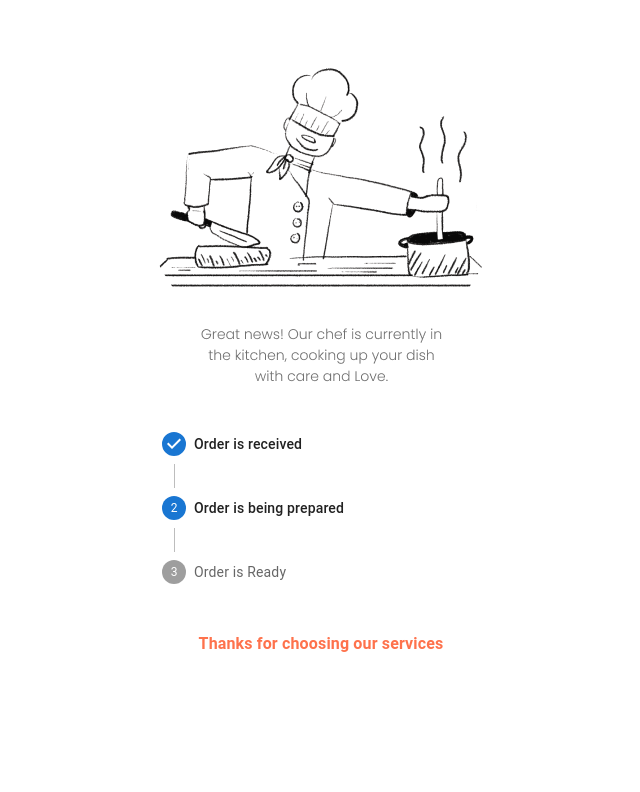
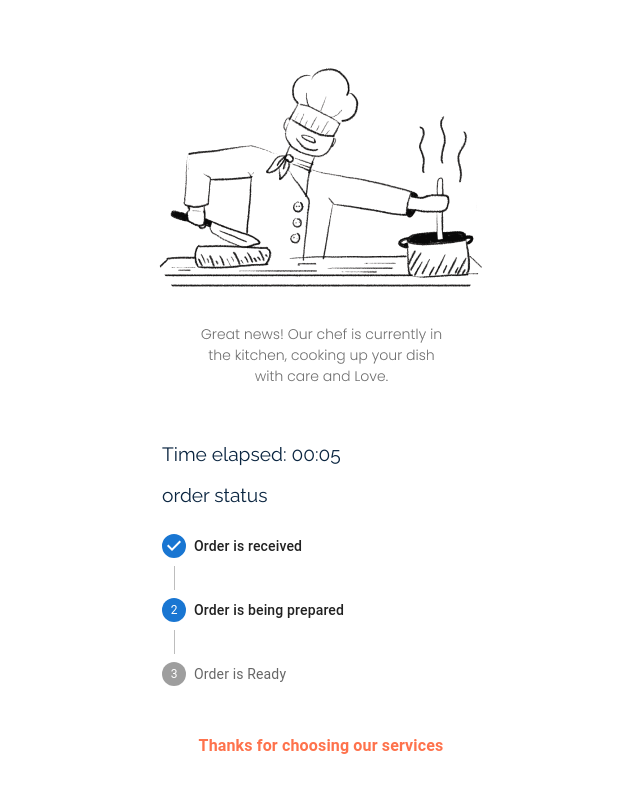
Before and after one commit to GSG-G13/MenuMingle, a React (Vite) app in the folder client/: page /waiting-room in a window 1280 px wide. Shown: the top 792 px of the page, without its empty margins (319-959 px from the left). Built offline with nearby package versions, Linux system fonts and the light colour scheme; no server answers.

Commit message:
feat: save changes

```diff
--- a/client/src/App.tsx
+++ b/client/src/App.tsx
@@ -1,4 +1,5 @@
 import { RouterProvider, createBrowserRouter } from 'react-router-dom';
+import { createContext, useContext } from 'react';
 import { Login, SignUp } from './pages';
 import SplashPage from './pages/SplashPage/Splash';
 import WaitingRoom from './pages/WatingRoom';
--- a/client/src/components/Payment/CheckoutForm.tsx
+++ b/client/src/components/Payment/CheckoutForm.tsx
@@ -17,6 +17,8 @@ type BodyType = {
 const CheckoutForm = () => {
   const [orders, setOrders] = useState<[] | null>([]);
   const [notes, setNotes] = useState('');
+  const [cartId, setCartId] = useState<number>(10);
+  const navigate = useNavigate();
 
   useEffect(() => {
     let dataFromLocalStorage = JSON.parse(localStorage.getItem('items') as string);
@@ -32,12 +34,21 @@ const CheckoutForm = () => {
     const noteFromLocalStorage = localStorage.getItem('note') as string;
     setNotes(noteFromLocalStorage);
   }, []);
+  // useEffect(() => {
+  //   localStorage.setItem('cartId', cartId?.toString());
+  // }, [cartId]);
+
+  const addToCart = async (reqBody: BodyType) => {
+    const data = await axios.post(`${serverUrl}/api/v1/cart/add-to-cart`, reqBody);
+    console.log(data.data.cartId);
+    setCartId(data.data.cartId);
+    navigate('/waiting-room', { state: cartId });
+    console.log(data.data.cartId, 'aaaaa');
+  };
   const { mutate } = useMutation({
     mutationKey: ['post'],
-    mutationFn: (reqBody: BodyType) =>
-      axios.post(`${serverUrl}/api/v1/cart/add-to-cart`, reqBody),
+    mutationFn: addToCart,
   });
-  const navigate = useNavigate();
 
   const stripe = useStripe();
   const elements = useElements();
@@ -49,10 +60,7 @@ const CheckoutForm = () => {
     e.preventDefault();
 
     if (!stripe || !elements) {
-      // Stripe.js has not yet loaded.
-      // Make sure to disable form submission until Stripe.js has loaded.
       return;
-      // 4242 4242 4242 4242
     }
 
     setIsProcessing(true);
@@ -64,7 +72,7 @@ const CheckoutForm = () => {
 
     if (error) {
       setMessage(`Payment failed: ${error.message}`);
-      console.log('Error', error.message);
+      console.log('Error', message);
     } else if (paymentIntent.status === 'succeeded') {
       const body = {
         orders,
@@ -72,11 +80,9 @@ const CheckoutForm = () => {
         customerId: 123456,
       };
       mutate(body);
-      navigate('/waiting-room');
     }
     setIsProcessing(false);
   };
-
   return (
     <form onSubmit={handleSubmit}>
       <PaymentElement />
--- a/client/src/components/watingRoomComponent/Status.tsx
+++ b/client/src/components/watingRoomComponent/Status.tsx
@@ -2,12 +2,59 @@ import Box from '@mui/material/Box';
 import Stepper from '@mui/material/Stepper';
 import Step from '@mui/material/Step';
 import StepLabel from '@mui/material/StepLabel';
+import { useState, useEffect } from 'react';
+import { useQuery } from '@tanstack/react-query';
+import { useLocation } from 'react-router-dom';
+import axios from 'axios';
 
-const steps = ['Order is received', 'Order is being prepared', 'Order is Ready'];
+const serverUrl = import.meta.env.VITE_APP_SERVER_URL;
 
 const Status = () => {
+  const location = useLocation();
+  const { state } = location;
+  console.log(state, 'cartId');
+
+  // const [cartId, setCartId] = useState<number>();
+  const getOrderStatus = async (cartInput: number) => {
+    const getCartStatus = await axios.get(
+      `${serverUrl}/api/v1/cart/get-cart-status?cartId=${cartInput}`,
+    );
+    return getCartStatus.data.data.status;
+  };
+
+  // useEffect(() => {
+  //   const cartIdFromLocalStorage = localStorage.getItem('cartId') as string;
+  //   setCartId(+cartIdFromLocalStorage);
+  //   // console.log(cartId);
+  //   console.log(cartIdFromLocalStorage);
+  // }, []);
+  const steps = ['Order is received', 'Order is being prepared', 'Order is Ready'];
+  const [timer, setTimer] = useState(0);
+  const { data } = useQuery({
+    queryFn: () => getOrderStatus(state),
+    queryKey: ['orders status'],
+    refetchInterval: 60000,
+  });
+  useEffect(() => {
+    const interval = setInterval(() => {
+      setTimer(prevTimer => prevTimer + 1);
+    }, 1000);
+
+    return () => {
+      clearInterval(interval);
+    };
+  }, []);
+  const formatTime = (time: number) => {
+    const minutes = Math.floor(time / 60);
+    const seconds = time % 60;
+    return `${minutes.toString().padStart(2, '0')}:${seconds
+      .toString()
+      .padStart(2, '0')}`;
+  };
   return (
     <Box sx={{ width: 'calc(100% - 20px);', marginLeft: '20px' }}>
+      <p>Time elapsed: {formatTime(timer)}</p>
+      <p>order status {data}</p>
       <Stepper activeStep={1} orientation="vertical">
         {steps.map(label => (
           <Step key={label}>
```
Also changed, not shown: 1 other file (tests, documents, lock files or other folders).
